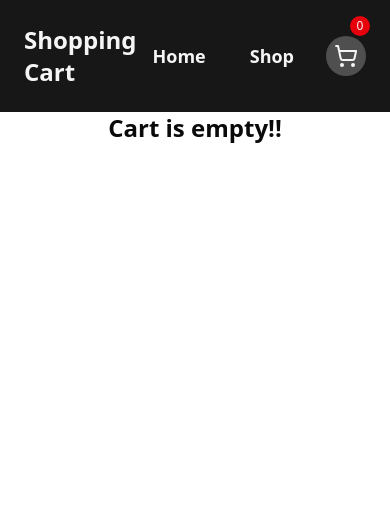
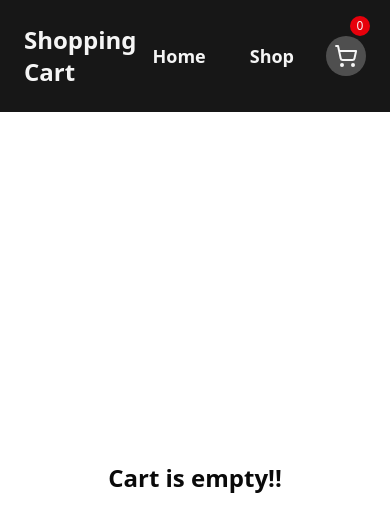
Before and after one commit to ASH-WIN-10/shopping-cart-react, a React (Vite) app: page /cart in a window 390 px wide. Shown: the top 532 px of the page. Built offline with nearby package versions, Linux system fonts and the light colour scheme.

Commit message:
make cart page responsive and minor css improvements

```diff
--- a/src/App.tsx
+++ b/src/App.tsx
@@ -8,7 +8,7 @@ function App() {
     const [cartItems, updateCartItems] = useState<Product[]>([]);
 
     return (
-        <div className="bg-background">
+        <div className="bg-background grid min-h-screen grid-rows-[auto_1fr]">
             <Header cartItemsLength={cartItems.length} />
             <main>
                 <Outlet context={[cartItems, updateCartItems]} />
--- a/src/pages/cart/Cart.tsx
+++ b/src/pages/cart/Cart.tsx
@@ -28,8 +28,8 @@ function Cart() {
         <div className="container mx-auto flex flex-col gap-8 p-10">
             <div className="flex flex-col gap-4">
                 {cartItems.map((item) => (
-                    <Card className="p-4">
-                        <div className="flex gap-4">
+                    <Card className="p-4" key={item.id}>
+                        <div className="flex flex-wrap gap-4">
                             <img
                                 src={item.image}
                                 alt={item.title}
```
